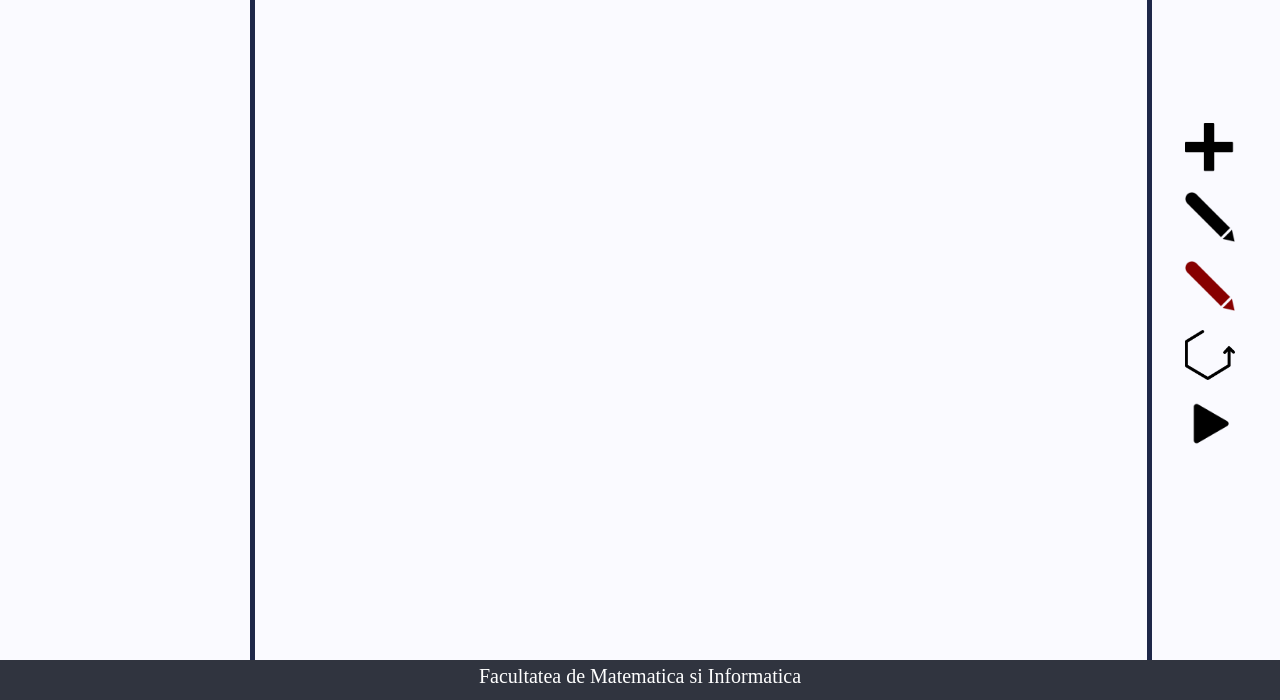
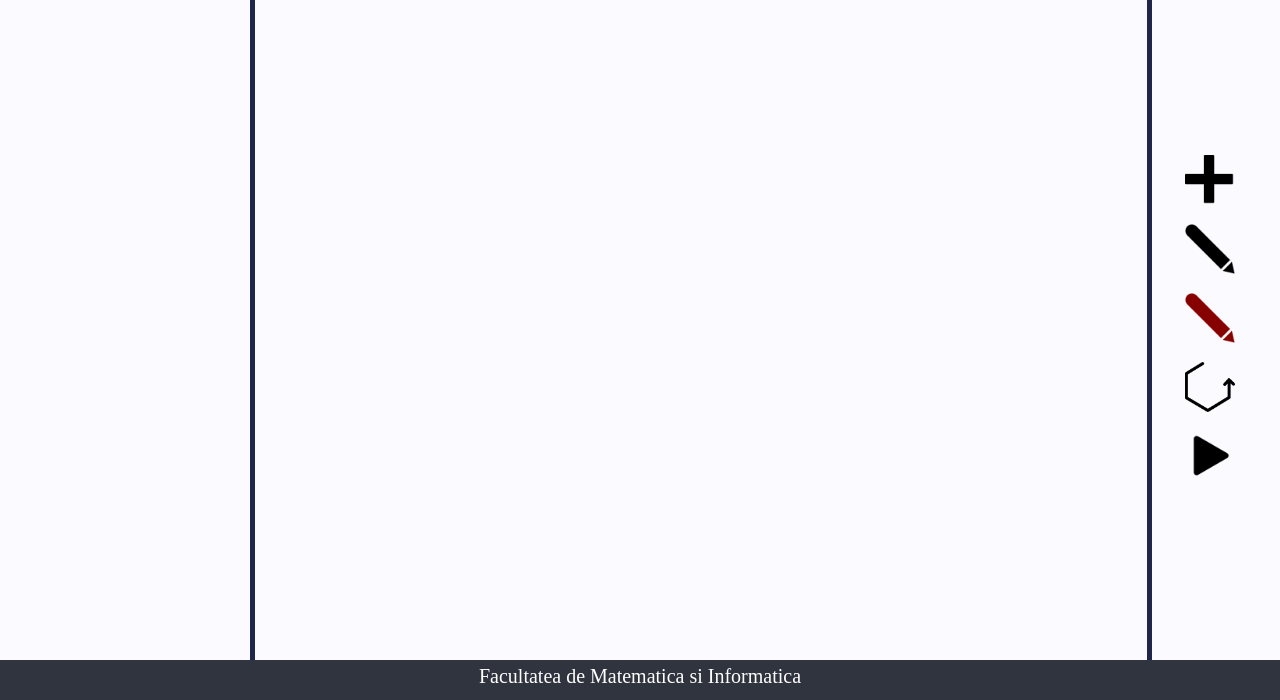
Before and after one commit to Natasa-C/Convex-hull-for-a-polygon-and-an-external-point, a PHP site: page / in a window 1280 px wide. Shown: the part 100-800 px from the top of the page. Run offline with PHP 8.4, Linux system fonts and the light colour scheme; some web fonts are replaced.

Commit message:
Updated buttons

```diff
--- a/style.css
+++ b/style.css
@@ -157,9 +157,9 @@ footer p {
     display: block;
     position: absolute;
     right: 3%;
-    bottom: calc( (100% - 6 * 64px) / 2);
+    bottom: calc( (100% - 5 * 64px) / 2);
     /* top: 64px; */
-    height: calc(6 * 64px);
+    height: calc(5 * 64px);
     width: 64px;
 
 }
@@ -209,8 +209,10 @@ footer p {
 
 #drawingCanvas {
     position: absolute;
-    height: 100%;
-    width: 100%;
+    /* height: 100%;
+    width: 100%; */
+    height: calc(100% - 100px);
+    width: calc(100% - 64px - 5% - 250px);
 }
 
 .circleBox {
@@ -229,6 +231,7 @@ footer p {
     position: absolute;
     width: 1443.5px;
     height: 881px;
+
 }
 
 #lineStyle {
```
